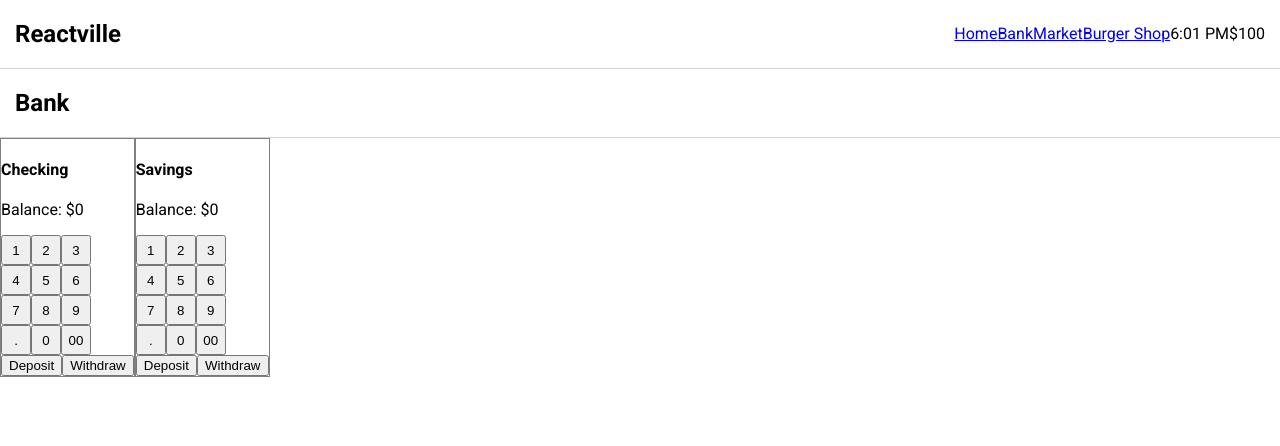
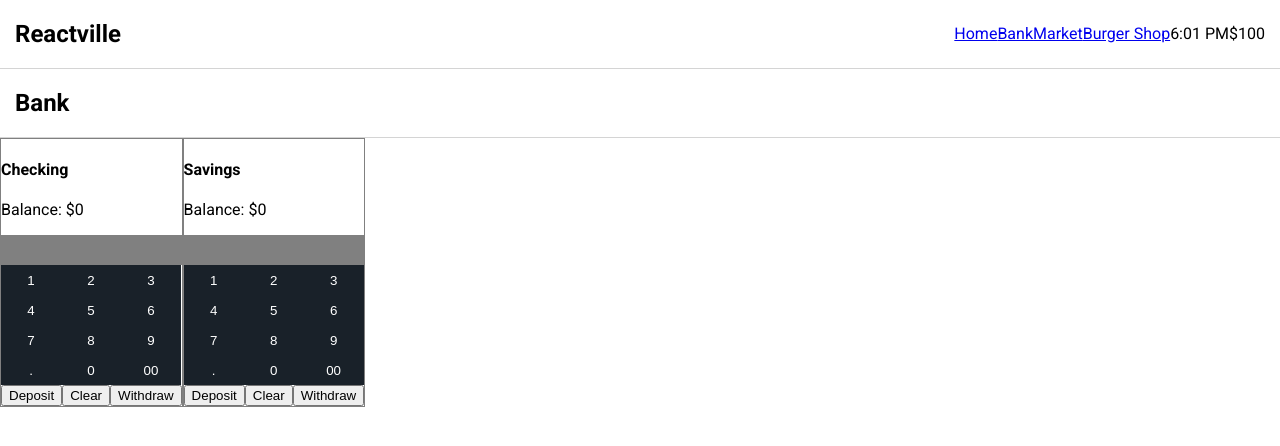
Before and after one commit to whlong1/reactville, a React (Create React App) app: page /bank in a window 1280 px wide. Shown: the top 446 px of the page. Built offline with nearby package versions, Linux system fonts and the light colour scheme.

Commit message:
add styling to banking components

```diff
--- a/src/Bank/Bank.jsx
+++ b/src/Bank/Bank.jsx
@@ -1,11 +1,12 @@
 import React from "react"
 import './bank.css'
 
-
 import Account from "./Account"
 
+const Bank = (props) => {
 
-const Bank = (props) => {
+	//fix decimal issue when withdrawing/depositing money
+	//limit input to valid numbers
 
 	return (
 		<div className="bank">
--- a/src/Bank/ControlPanel.jsx
+++ b/src/Bank/ControlPanel.jsx
@@ -8,9 +8,10 @@ const ControlPanel = (props) => {
 
 	return (
 		<div>
-			{amount}
+			<div id="input-display">{amount}</div>
 			<InputPad amount={amount} setAmount={setAmount} />
 			<Button name="Deposit" amount={amount} setAmount={setAmount} handleBalance={props.handleBalance} />
+			<button onClick={() => setAmount('')}>Clear</button>
 			<Button name="Withdraw" amount={amount} setAmount={setAmount} handleBalance={props.handleBalance} />
 		</div>
 	)
--- a/src/Bank/InputPad.jsx
+++ b/src/Bank/InputPad.jsx
@@ -1,4 +1,4 @@
-import React, { useState } from "react"
+import React from "react"
 
 
 const InputPad = ({ amount, setAmount }) => {
--- a/src/Bank/bank.css
+++ b/src/Bank/bank.css
@@ -10,13 +10,22 @@
 .number-pad {
   display: flex;
   flex-wrap: wrap;
-  width: 100px;
+  width: 180px;
 }
 
 .number-pad button {
-  width: 30px;
+  width: 60px;
   height: 30px;
+  border: none;
   display: flex;
+  color: white;
   align-items: center;
+  background: #192129;
   justify-content: center;
 }
+
+#input-display {
+  width: 100%;
+  height: 30px;
+  background: grey;
+}
```
